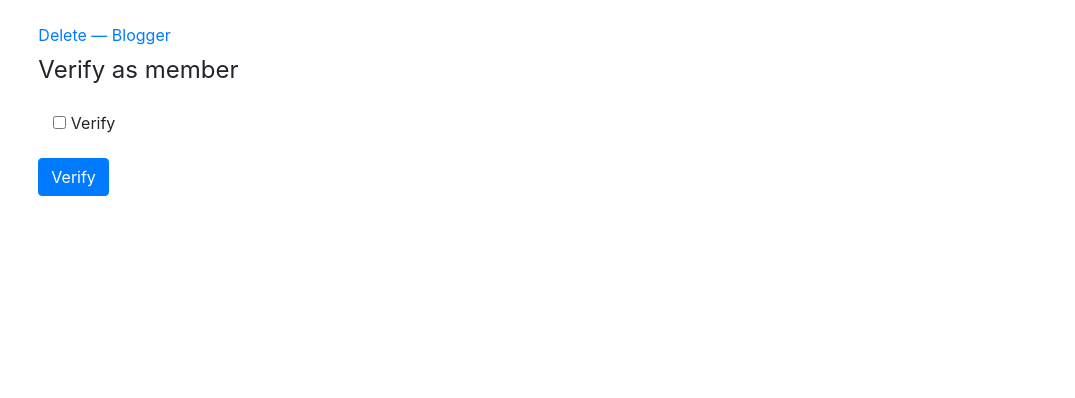
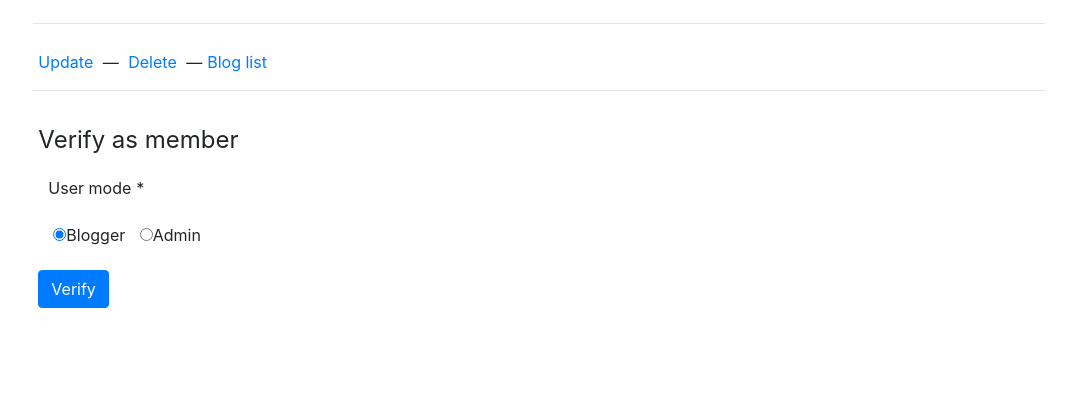
Before and after one commit to slametsampon/smansa_gtg, a Django app: page /accounts/verify/1/ in a window 1280 px wide. Shown: the part 524-922 px from the top of the page, without its empty margins (205-1280 px from the left). Before the commit the page ends 720 px from the top, so only its background shows below. Run offline with Django 3.2, Linux system fonts and the light colour scheme; a user stored in the database is signed in; data comes from the database, SQL or seed files in the repository; both versions use the stored data as it was after the commit; some libraries are stand-ins or nearby versions.

Commit message:
update user update: need some logic

```diff
--- a/accounts/forms.py
+++ b/accounts/forms.py
@@ -85,10 +85,11 @@ class SmansaUserChangeForm(UserChangeForm):
         fields = ('username', 'mobile_number', 'address', 'bio')
 
 class SmansaUserVerifyForm(ModelForm):
-    verify = forms.BooleanField(required=False)
+    CHOICES = [('1', 'Blogger'), ('2', 'Admin')]
+    user_mode = forms.ChoiceField(widget=forms.RadioSelect, choices=CHOICES, initial = '1')
 
-    def clean_verify(self):
-        data = self.cleaned_data['verify']
+    def clean_user_mode(self):
+        data = self.cleaned_data['user_mode']
 
         # Remember to always return the cleaned data.
         return data
@@ -98,14 +99,73 @@ class SmansaUserVerifyForm(ModelForm):
         self.helper = FormHelper()
         self.helper.layout = Layout(
             Fieldset('Verify as member',
-            'verify',
+            'user_mode',
             ),
             Submit('submit', 'Verify')
         )
 
     class Meta:
         model = SmansaUser
-        fields = ('verify',)
+        fields = ('user_mode',)
 
 class smansauser_admin_form(forms.Form):
     pass
+
+class SmansaUserUpdateForm(ModelForm):
+    CHOICES = [('1', 'Blogger'), ('2', 'Admin')]
+    address = forms.CharField(widget=forms.Textarea(attrs={'rows':3}))
+    bio = forms.CharField(widget=forms.Textarea(attrs={'rows':5}))
+    user_mode = forms.ChoiceField(widget=forms.RadioSelect, choices=CHOICES, initial = '1')
+
+    def clean_mobile_number(self):
+        data = self.cleaned_data['mobile_number']
+
+        # Remember to always return the cleaned data.
+        return data
+
+    def clean_address(self):
+        data = self.cleaned_data['address']
+
+        # Remember to always return the cleaned data.
+        return data
+
+    def clean_bio(self):
+        data = self.cleaned_data['bio']
+
+        # Remember to always return the cleaned data.
+        return data
+
+    def clean_user_mode(self):
+        data = self.cleaned_data['user_mode']
+
+        # Remember to always return the cleaned data.
+        return data
+
+    def __init__(self, *args, **kwargs):
+        self.user = kwargs.pop('user')
+
+        super().__init__(*args, **kwargs)
+        self.helper = FormHelper()
+        if self.user.is_superuser:
+            self.helper.layout = Layout(
+                Fieldset('Update as member',
+                'mobile_number',
+                Field('address', css_class='form-group col-md-6 mb-0'),
+                Field('bio', css_class='form-group col-md-6 mb-0'),
+                'user_mode',
+                ),
+                Submit('submit', 'Update')
+            )
+        else:
+            self.helper.layout = Layout(
+                Fieldset('Update as member',
+                'mobile_number',
+                Field('address', css_class='form-group col-md-6 mb-0'),
+                Field('bio', css_class='form-group col-md-6 mb-0'),
+                ),
+                Submit('submit', 'Update')
+            )
+
+    class Meta:
+        model = SmansaUser
+        fields = ('mobile_number', 'address', 'bio', 'user_mode')
--- a/accounts/templates/accounts/smansauser_verify.html
+++ b/accounts/templates/accounts/smansauser_verify.html
@@ -6,6 +6,7 @@
 {% block content %}
     <!--For Smansa user detail from includes-->
     {% include 'includes/smansaUserDetail.html' %}
+    <hr>
 
     {% crispy form %}
 
--- a/accounts/templates/includes/smansaUserDetail.html
+++ b/accounts/templates/includes/smansaUserDetail.html
@@ -8,8 +8,21 @@
 <p>{{ smansauser.address }}</p>
 <p><strong>Bio data</strong></p>
 <p>{{ smansauser.bio }}</p>
+<hr>
+
+<!--Logic for User-->
+<a href="{% url 'accounts:blogger-update' smansauser.pk %}"> Update </a>
 {% if user.is_superuser %}
-    <a href="{% url 'accounts:blogger-delete' smansauser.pk %}"> Delete — Blogger</a>
+  —<a href="{% url 'accounts:blogger-delete' smansauser.pk %}"> Delete </a>
+  {% if smansauser.verified_by == 0 %}
+    —<a href="{% url 'accounts:blogger-verify' smansauser.pk %}"> Verify </a>
+  {% else %}
+    —<a href="{% url 'blog:blogs-by-author' smansauser.pk %}">Blog list</a>
+  {% endif %}
 {% else %}
-  — Need verification
+  {% if smansauser.verified_by == 0 %}
+    — Need verification
+  {% else %}
+    <a href="{% url 'blog:blogs-by-author' smansauser.pk %}">Blog list</a>
+  {% endif %}
 {% endif %}
--- a/accounts/urls.py
+++ b/accounts/urls.py
@@ -18,4 +18,5 @@ urlpatterns += [
     # <pk> is identification for id field,
     # slug can also be used
     path('blogger/<int:pk>/delete/', views.SmansaUserDeleteView.as_view(), name='blogger-delete'),
+    path('blogger/<int:pk>/update/', views.SmansaUserUpdateView.as_view(), name='blogger-update'),
 ]
--- a/accounts/views.py
+++ b/accounts/views.py
@@ -6,7 +6,7 @@ from django.contrib.auth.mixins import LoginRequiredMixin
 from django.contrib.auth.models import Permission
 from django.contrib.contenttypes.models import ContentType
 
-from .forms import SmansaUserCreate_form, SmansaUserVerifyForm, smansauser_admin_form
+from .forms import SmansaUserCreate_form, SmansaUserVerifyForm, smansauser_admin_form, SmansaUserUpdateForm
 from .models import SmansaUser
 from blog.models import Blog, BlogComment
 
@@ -102,7 +102,7 @@ class SmansaUserVerifyView(LoginRequiredMixin, UpdateView):
     def form_valid(self, form,**kwargs):
         self.object = form.save(commit=False)
 
-        if form.cleaned_data.get('verify', None):
+        if form.cleaned_data.get('user_mode', None) == '1':#general user
             #Add logged-in user as author of comment
             self.object.verified_by = self.request.user.id
 
@@ -118,6 +118,10 @@ class SmansaUserVerifyView(LoginRequiredMixin, UpdateView):
                 content_type=content_type,
             )
             self.object.user_permissions.add(permission)
+        elif form.cleaned_data.get('user_mode', None) == '2':#Admin user
+            self.object.is_staff = True
+            self.object.is_admin = True
+            self.object.is_superuser = True
         self.object.save()
 
         return super(SmansaUserVerifyView,self).form_valid(form)
@@ -153,3 +157,47 @@ class SmansaUserDeleteView(generic.DeleteView):
     # url to redirect after sucessfully
     # deleting object
     success_url = '/accounts/bloggers/'
+
+class SmansaUserUpdateView(LoginRequiredMixin, UpdateView):
+    form_class = SmansaUserUpdateForm
+    model = SmansaUser
+    template_name = 'accounts/smansauser_update.html'  # Specify your own template name/location
+
+    # Sending user object to the form, to verify which fields to display/remove (depending on group)
+    def get_form_kwargs(self):
+        kwargs = super(SmansaUserUpdateView, self).get_form_kwargs()
+        kwargs.update({'user': self.request.user})
+        return kwargs
+
+    def get_context_data(self, **kwargs):
+        # Call the base implementation first to get a context
+        context = super(SmansaUserUpdateView, self).get_context_data(**kwargs)
+
+        return context
+
+    def form_valid(self, form,**kwargs):
+        self.object = form.save(commit=False)
+
+        if form.cleaned_data.get('user_mode', None) == '1':#general user
+            #Add logged-in user as author of comment
+            self.object.verified_by = self.request.user.id
+
+            content_type = ContentType.objects.get_for_model(Blog)
+            permission = Permission.objects.get(
+                codename='add_blog',
+                content_type=content_type,
+            )
+            self.object.user_permissions.add(permission)
+            content_type = ContentType.objects.get_for_model(BlogComment)
+            permission = Permission.objects.get(
+                codename='add_blogcomment',
+                content_type=content_type,
+            )
+            self.object.user_permissions.add(permission)
+        elif form.cleaned_data.get('user_mode', None) == '2':#Admin user
+            self.object.is_staff = True
+            self.object.is_admin = True
+            self.object.is_superuser = True
+        self.object.save()
+
+        return super(SmansaUserUpdateView,self).form_valid(form)
--- a/blog/templates/blog/blog_detail.html
+++ b/blog/templates/blog/blog_detail.html
@@ -10,7 +10,7 @@
   <p style="white-space:pre-wrap;">{{ blog.description }}</p>
 
   <!--Delete authority for admin-->
-  {% if user.is_superuser %}
+  {% if perms.blog.delete_blog %}
     <p>
       <a href="{% url 'blog:blog-delete' blog.pk %}">Delete blog</a>
     </p>
@@ -23,7 +23,7 @@
       <hr>
       <p>
         <!--Delete authority for admin-->
-        {% if user.is_superuser %}
+        {% if perms.blog.delete_blogcomment %}
           <a href="{% url 'blog:blog-comment-delete' comment.pk %}">Delete comment</a>
         {% endif %}
         {{comment.author}} ({{comment.post_date}}) - {{comment.description}}
```
Also changed, not shown: accounts/templates/accounts/smansauser_update.html (added, +9 -0 lines), smansa.sqlite3.
